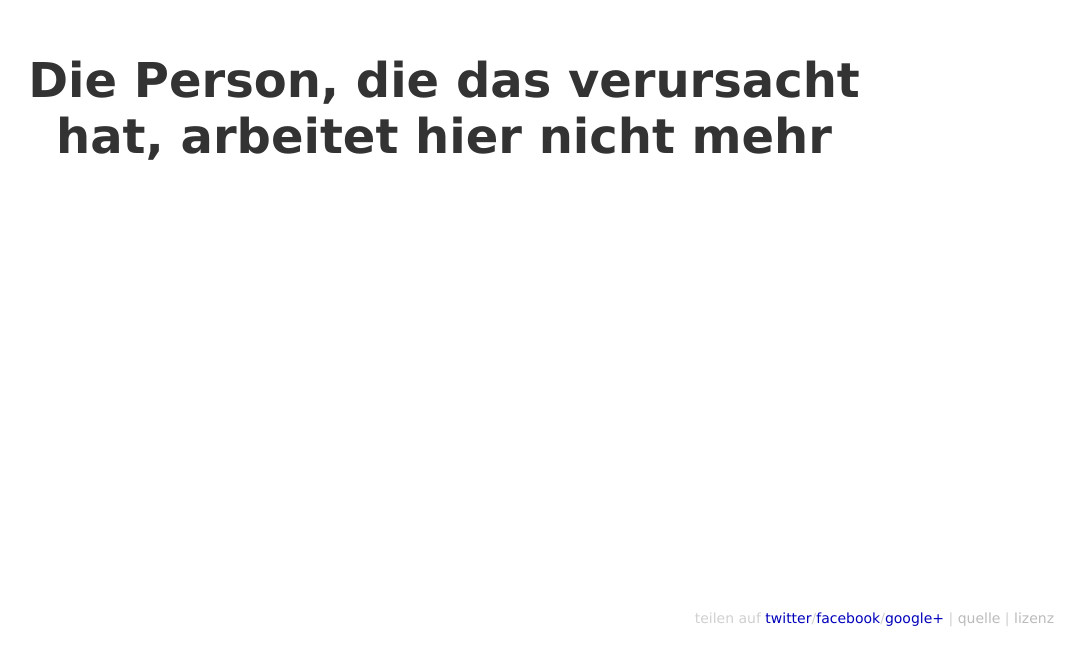
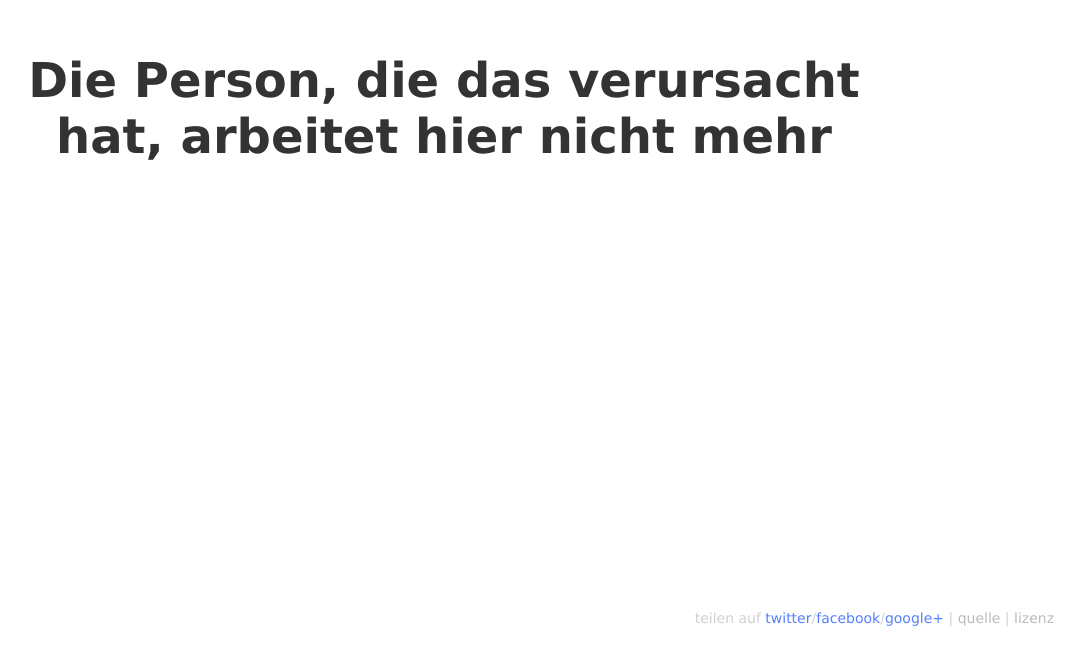
Before and after one commit to fauleausreden/fauleausreden.github.io, a plain HTML site: page index.html in a window 1280 px wide. Shown: the part 154-800 px from the top of the page, without its empty margins (196-1280 px from the left). Drawn offline with nearby package versions, Linux system fonts and the light colour scheme.

Commit message:
Smoothen link color

```diff
--- a/ausreden.css
+++ b/ausreden.css
@@ -40,7 +40,7 @@ html, body {
 	text-decoration: underline;
 }
 .brand a.share {
-	color: #0000bb;
+	color: #557FFF;
 }
 .brand a.share:hover {
 	text-decoration: underline;
```
